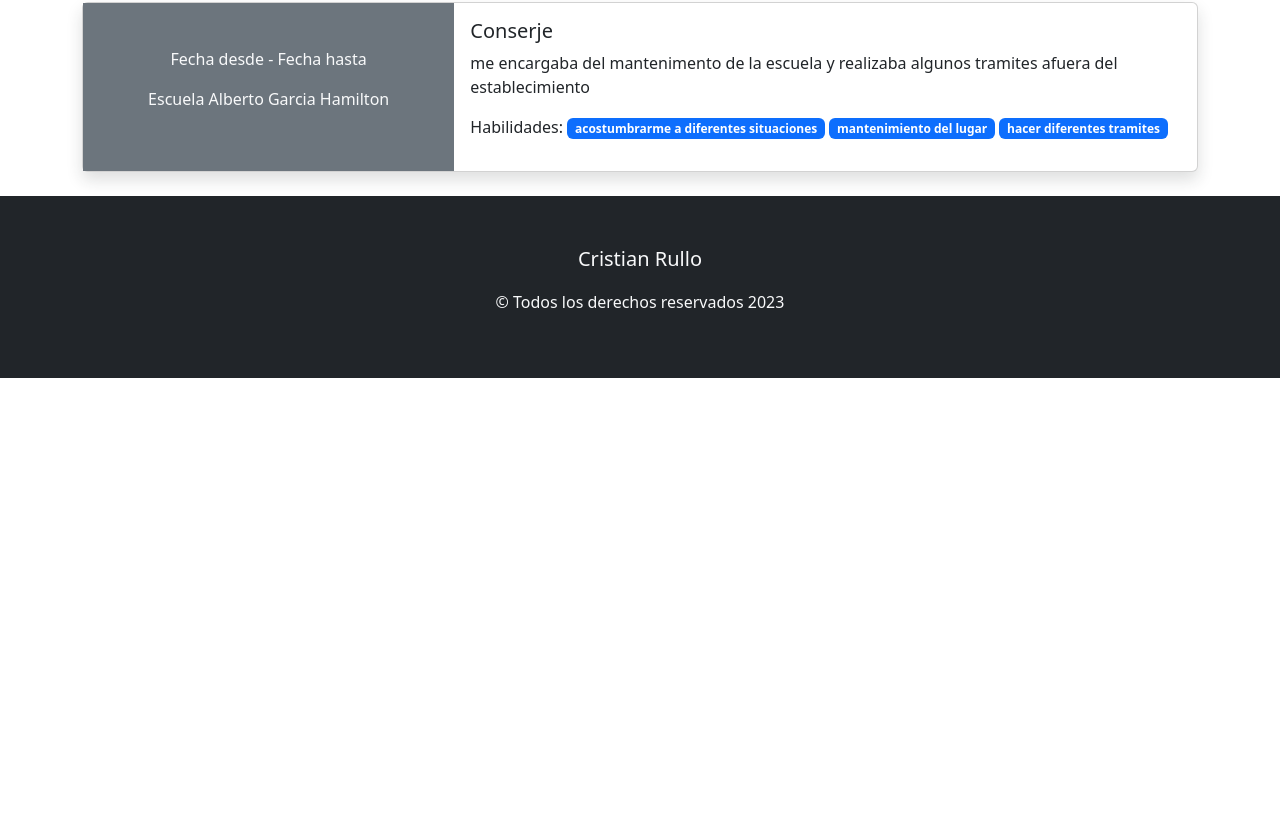
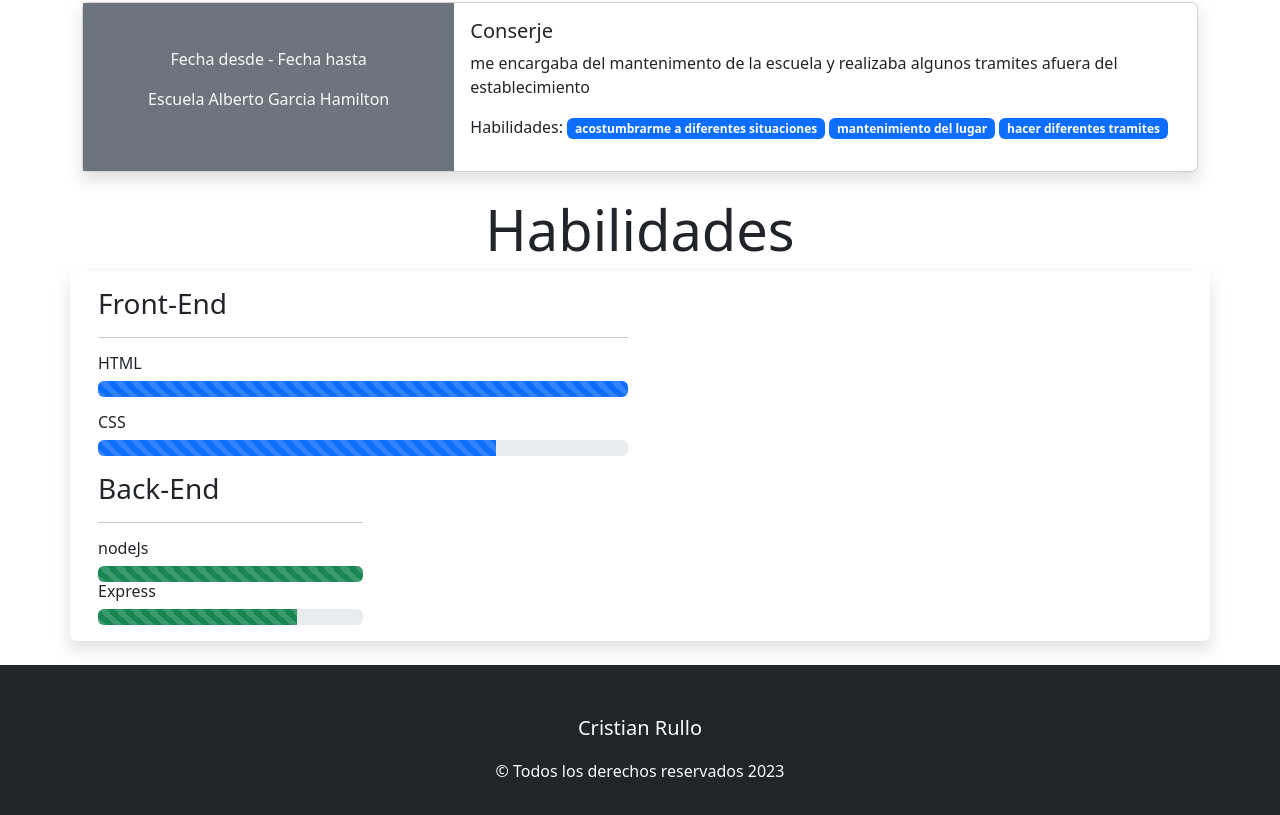
Before and after one commit to DragonHeart77/DragonHeart77.github.io, a plain HTML site: page index.html in a window 1280 px wide. Shown: the part 1018-1833 px from the top of the page. Before the commit the page ends 1396 px from the top, so only its background shows below. Drawn offline with Linux system fonts and the light colour scheme.

Commit message:
agregaron barras de progreso para la seccion de habiladades

```diff
--- a/index.html
+++ b/index.html
@@ -28,7 +28,9 @@
                 >
               </li>
               <li class="nav-item">
-                <a class="nav-link" href="#experiensaLaboral">Experiensa Laboral</a>
+                <a class="nav-link" href="#experiensaLaboral"
+                  >Experiensa Laboral</a
+                >
               </li>
               <li class="nav-item">
                 <a class="nav-link" href="#">Educacion</a>
@@ -88,28 +90,100 @@
           </article>
         </section>
         <section id="experiensaLaboral" class="my-4">
-           <h2 class="text-center display-4">Experiensa Laboral</h2>
-           <article class="my-4">
+          <h2 class="text-center display-4">Experiensa Laboral</h2>
+          <article class="my-4">
             <div class="card mb-3 shadow">
               <div class="row g-0">
-                <div class="col-md-4 bg-secondary text-light d-flex flex-column align-items-center justify-content-center">
+                <div
+                  class="col-md-4 bg-secondary text-light d-flex flex-column align-items-center justify-content-center"
+                >
                   <p>Fecha desde - Fecha hasta</p>
                   <p>Escuela Alberto Garcia Hamilton</p>
                 </div>
                 <div class="col-md-8">
                   <div class="card-body">
                     <h5 class="card-title">Conserje</h5>
-                    <p class="card-text">me encargaba del mantenimento de la escuela y realizaba algunos tramites afuera del establecimiento</p>
-                    <p>Habilidades:
-                     <span class="badge text-bg-primary"> acostumbrarme a diferentes situaciones </span>
-                    <span class="badge text-bg-primary">mantenimiento del lugar</span>
-                    <span class="badge text-bg-primary">hacer diferentes tramites</span>
+                    <p class="card-text">
+                      me encargaba del mantenimento de la escuela y realizaba
+                      algunos tramites afuera del establecimiento
+                    </p>
+                    <p>
+                      Habilidades:
+                      <span class="badge text-bg-primary">
+                        acostumbrarme a diferentes situaciones
+                      </span>
+                      <span class="badge text-bg-primary"
+                        >mantenimiento del lugar</span
+                      >
+                      <span class="badge text-bg-primary"
+                        >hacer diferentes tramites</span
+                      >
                     </p>
                   </div>
                 </div>
               </div>
             </div>
-           </article>
+          </article>
+        </section>
+        <section id="Habilidades" class="my-4">
+          <h2 class="text-center display-4">Habilidades</h2>
+          <article class="shadow p-3 row rounded">
+            <div class="col-md-6">
+              <h3>Front-End</h3>
+              <hr />
+              <h6>HTML</h6>
+              <div
+                class="progress mb-3"
+                role="progressbar"
+                aria-label="Default striped example"
+                aria-valuenow="100"
+                aria-valuemin="0"
+                aria-valuemax="100">
+                <div
+                  class="progress-bar progress-bar-striped w-100"
+                ></div>
+              </div>
+              <h6>CSS</h6>
+              <div
+              class="progress mb-3"
+              role="progressbar"
+              aria-label="Default striped example"
+              aria-valuenow="75"
+              aria-valuemin="0"
+              aria-valuemax="100">
+              <div
+                class="progress-bar progress-bar-striped w-75">
+              </div>
+            </div>
+            <div class="col-md-6">
+              <h3>Back-End</h3>
+              <hr>
+               <h6>nodeJs</h6>
+               <div
+               class="progress"
+               role="progressbar"
+               aria-label="Default striped example"
+               aria-valuenow="100"
+               aria-valuemin="0"
+               aria-valuemax="100">
+               <div
+                 class="progress-bar progress-bar-striped w-100 bg-success">
+                </div>
+               </div>
+                <h6>Express</h6>
+                <div
+                class="progress"
+                role="progressbar"
+                aria-label="Default striped example"
+                aria-valuenow="75"
+                aria-valuemin="0"
+                aria-valuemax="100"
+              >
+                <div
+                  class="progress-bar progress-bar-striped w-75 bg-success">
+                 </div>
+            </div>
+          </article>
         </section>
       </section>
     </main>
```
